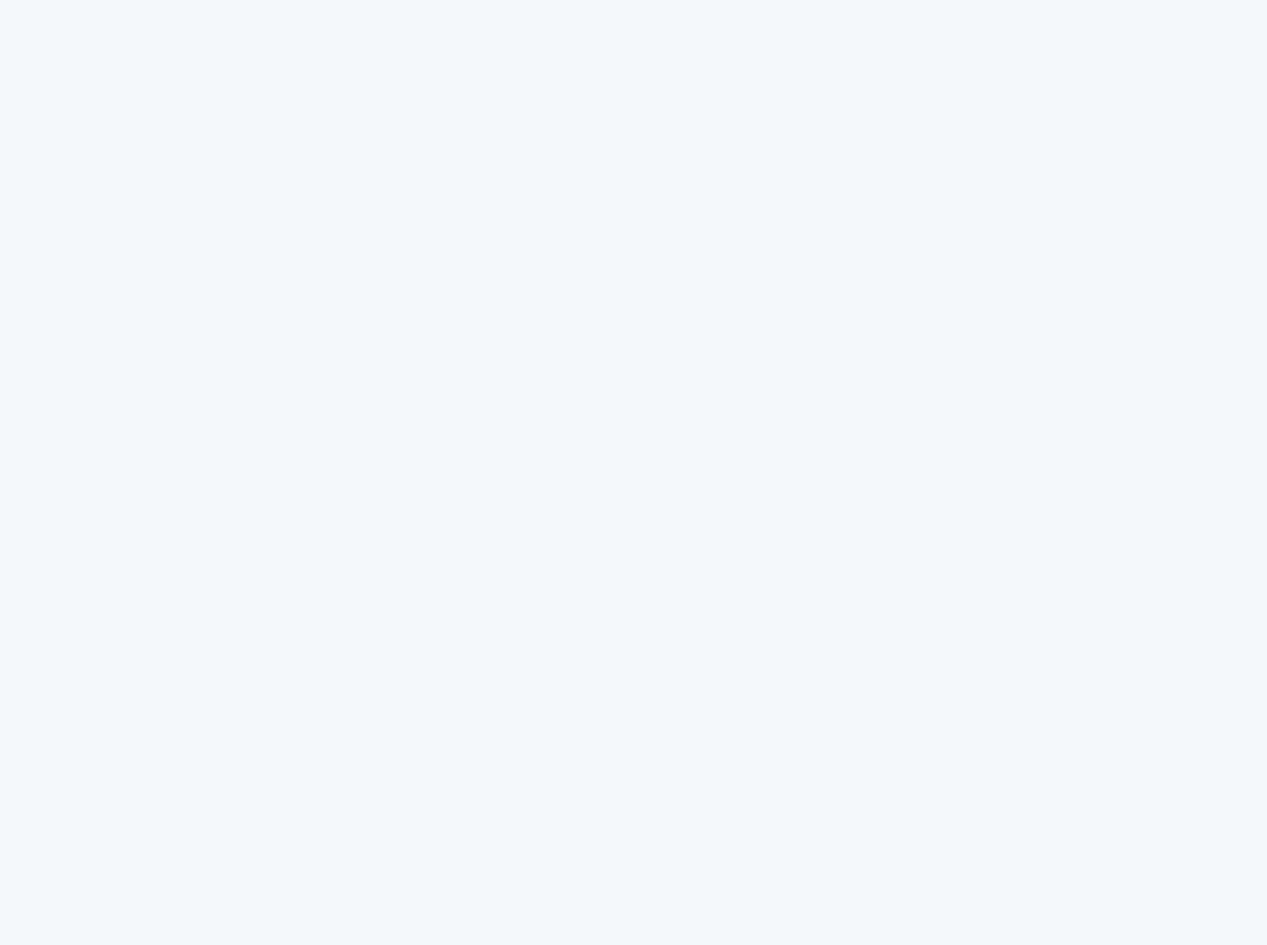
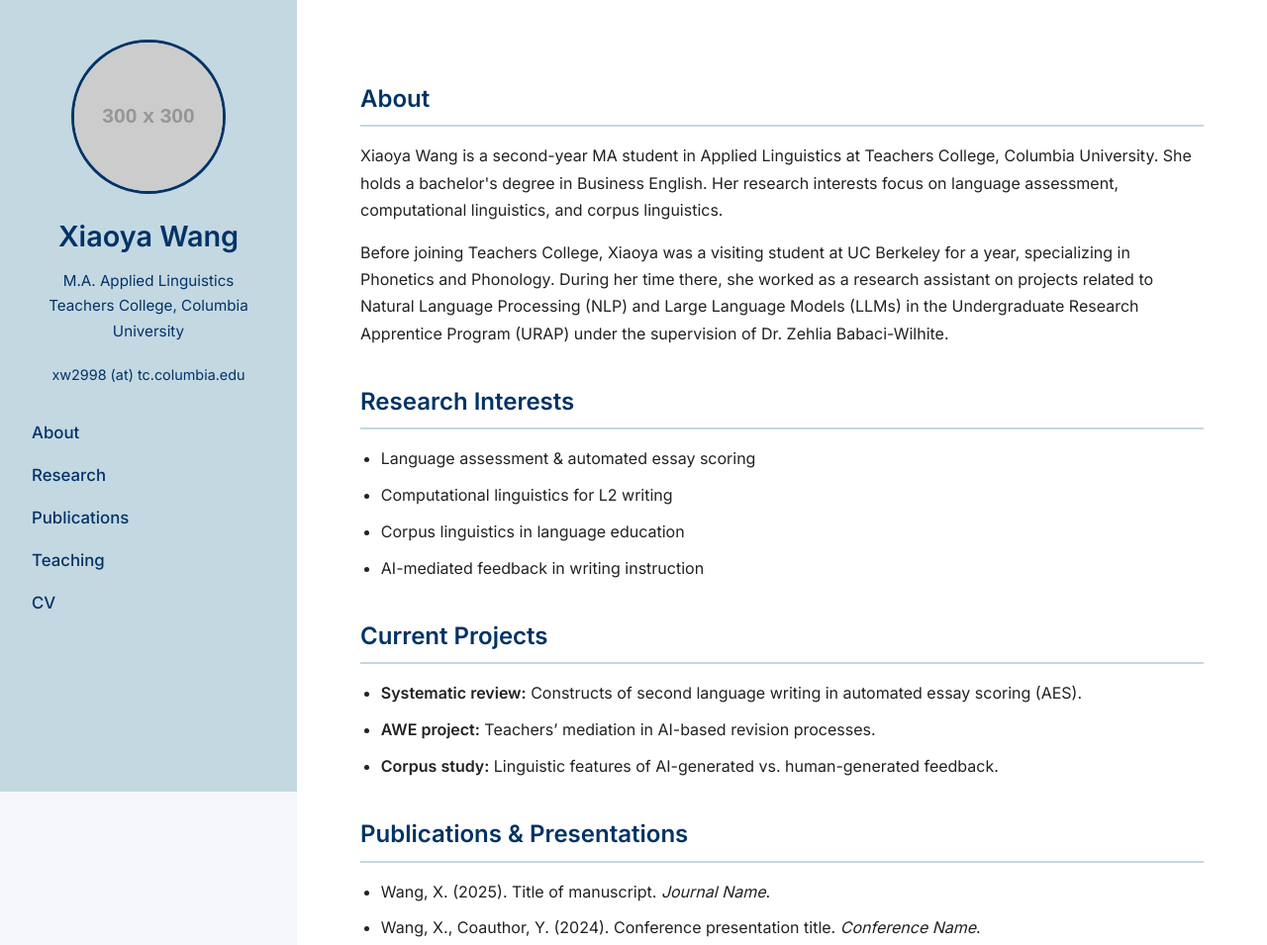
Before and after one commit to xiaoyawangtc/xiaoyawangtc.github.io, a plain HTML site: page index.html in a window 1280 px wide. Shown: the top 955 px of the page at 99% size. Before the commit the page ends 800 px from the top, so only its background shows below. Drawn offline with Linux system fonts and the light colour scheme; placeholder pictures from the web are drawn by us.

Commit message:
index.html

```diff
--- a/index.html
+++ b/index.html
@@ -28,12 +28,12 @@
     /* ===== SIDEBAR (Columbia Baby Blue) ===== */
     .sidebar {
         width: 300px;
-        background: #C4D8E2; /* Columbia University Baby Blue */
+        background: #C4D8E2; /* Columbia Baby Blue */
         padding: 2.5rem 2rem;
         height: 100vh;
         position: sticky;
         top: 0;
-        color: #003366; /* Dark navy for contrast */
+        color: #003366;
         box-sizing: border-box;
     }
 
@@ -43,3 +43,194 @@
         border-radius: 50%;
         object-fit: cover;
         display: block;
+        margin: 0 auto 1.2rem;
+        border: 3px solid #003366;
+    }
+
+    .name {
+        font-size: 1.8rem;
+        font-weight: 600;
+        text-align: center;
+        margin-bottom: 0.4rem;
+        color: #003366;
+    }
+
+    .subtitle {
+        text-align: center;
+        font-size: 0.95rem;
+        color: #003366;
+        margin-bottom: 1.2rem;
+    }
+
+    .contact {
+        text-align: center;
+        margin-bottom: 1.5rem;
+        font-size: 0.9rem;
+        color: #003366;
+    }
+
+    .nav a {
+        display: block;
+        padding: 0.45rem 0;
+        font-size: 1.05rem;
+        text-decoration: none;
+        color: #003366;
+        font-weight: 500;
+        transition: 0.2s;
+    }
+
+    .nav a:hover {
+        color: #001a33;
+        margin-left: 3px;
+    }
+
+    /* ===== MAIN CONTENT ===== */
+    .content {
+        flex: 1;
+        padding: 2.8rem 4rem;
+        background: white;
+    }
+
+    h2 {
+        font-size: 1.5rem;
+        margin-top: 2.2rem;
+        margin-bottom: 0.7rem;
+        font-weight: 600;
+        color: #003366;
+        border-bottom: 2px solid #C4D8E2;
+        padding-bottom: 0.35rem;
+    }
+
+    ul {
+        padding-left: 1.3rem;
+    }
+
+    li {
+        margin-bottom: 0.6rem;
+    }
+
+    a {
+        color: #003366;
+        text-decoration: none;
+        font-weight: 500;
+    }
+
+    a:hover {
+        color: #001a33;
+        text-decoration: underline;
+    }
+
+    /* ===== MOBILE ===== */
+    @media (max-width: 850px) {
+        .container {
+            flex-direction: column;
+        }
+        .sidebar {
+            width: 100%;
+            height: auto;
+            position: relative;
+            text-align: center;
+        }
+        .nav a {
+            display: inline-block;
+            margin: 0 0.7rem;
+        }
+        .content {
+            padding: 2rem 1.5rem;
+        }
+    }
+</style>
+</head>
+
+<body>
+<div class="container">
+
+    <!-- SIDEBAR -->
+    <div class="sidebar">
+        <img src="https://via.placeholder.com/300" alt="Profile Photo">
+
+        <div class="name">Xiaoya Wang</div>
+        <div class="subtitle">M.A. Applied Linguistics<br>Teachers College, Columbia University</div>
+
+        <div class="contact">xw2998 (at) tc.columbia.edu</div>
+
+        <div class="nav">
+            <a href="#about">About</a>
+            <a href="#research">Research</a>
+            <a href="#publications">Publications</a>
+            <a href="#teaching">Teaching</a>
+            <a href="#cv">CV</a>
+        </div>
+    </div>
+
+    <!-- MAIN CONTENT -->
+    <div class="content">
+
+        <!-- ABOUT -->
+        <section id="about">
+            <h2>About</h2>
+            <p>
+                Xiaoya Wang is a second-year MA student in Applied Linguistics at Teachers College,
+                Columbia University. She holds a bachelor's degree in Business English. Her research
+                interests focus on language assessment, computational linguistics, and corpus linguistics.
+            </p>
+
+            <p>
+                Before joining Teachers College, Xiaoya was a visiting student at UC Berkeley for a year,
+                specializing in Phonetics and Phonology. During her time there, she worked as a research
+                assistant on projects related to Natural Language Processing (NLP) and Large Language Models (LLMs)
+                in the Undergraduate Research Apprentice Program (URAP) under the supervision of
+                Dr. Zehlia Babaci-Wilhite.
+            </p>
+        </section>
+
+        <!-- RESEARCH -->
+        <section id="research">
+            <h2>Research Interests</h2>
+            <ul>
+                <li>Language assessment & automated essay scoring</li>
+                <li>Computational linguistics for L2 writing</li>
+                <li>Corpus linguistics in language education</li>
+                <li>AI-mediated feedback in writing instruction</li>
+            </ul>
+
+            <h2>Current Projects</h2>
+            <ul>
+                <li><strong>Systematic review:</strong> Constructs of second language writing in automated essay scoring (AES).</li>
+                <li><strong>AWE project:</strong> Teachers’ mediation in AI-based revision processes.</li>
+                <li><strong>Corpus study:</strong> Linguistic features of AI-generated vs. human-generated feedback.</li>
+            </ul>
+        </section>
+
+        <!-- PUBLICATIONS -->
+        <section id="publications">
+            <h2>Publications & Presentations</h2>
+            <ul>
+                <li>Wang, X. (2025). Title of manuscript. <em>Journal Name</em>.</li>
+                <li>Wang, X., Coauthor, Y. (2024). Conference presentation title. <em>Conference Name</em>.</li>
+            </ul>
+        </section>
+
+        <!-- TEACHING -->
+        <section id="teaching">
+            <h2>Teaching</h2>
+            <ul>
+                <li>
+                    Instructor, Intermediate ESL
+                    <em>(Community Language Program, Teachers College – Fall 2025)</em>
+                </li>
+                <li>Additional teaching experience can be added here.</li>
+            </ul>
+        </section>
+
+        <!-- CV -->
+        <section id="cv">
+            <h2>CV</h2>
+            <p><a href="cv.pdf" target="_blank">Download CV (PDF)</a></p>
+        </section>
+
+    </div>
+</div>
+
+</body>
+</html>
```
